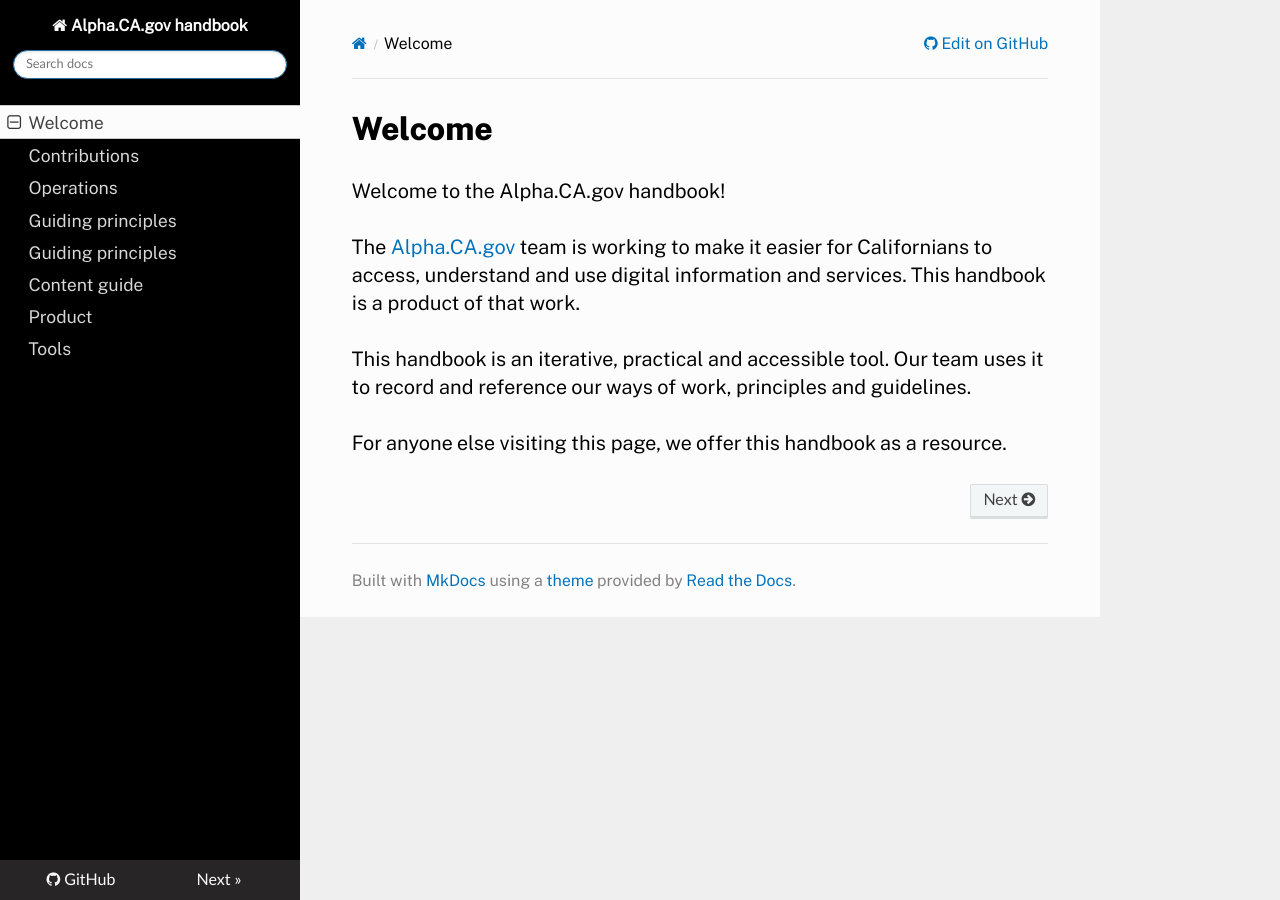
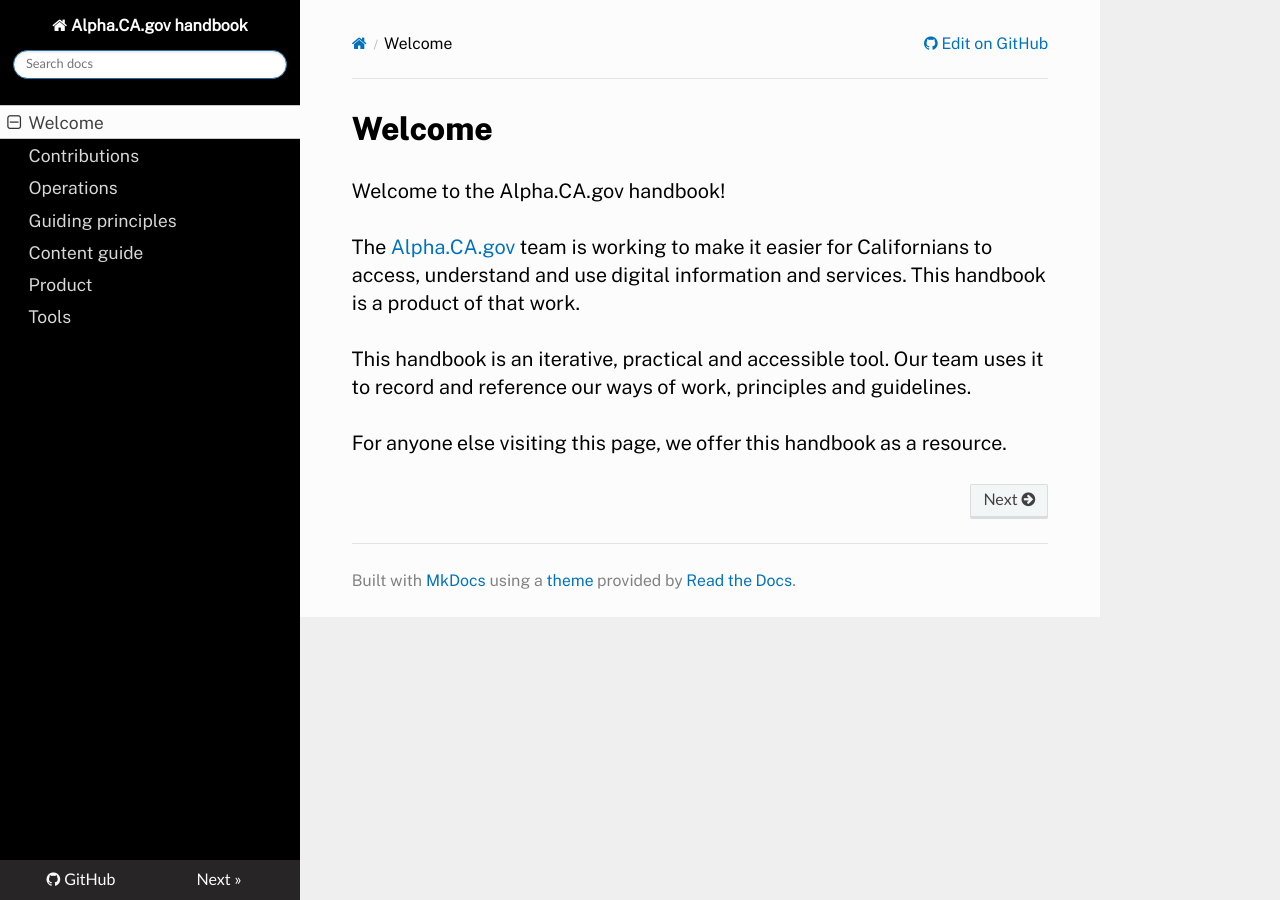
Before and after one commit to cagov/handbook-cadotgov, an MkDocs documentation site: the page built from docs/README.md, in a window 1280 px wide. Built offline with MkDocs 1.6.1, drawn with Linux system fonts in a browser that asks for light colours; nearby versions of some CDN libraries; old or Windows-style settings are respelled for this version of MkDocs.

Commit message:
Update mkdocs.yml

```diff
--- a/mkdocs.yml
+++ b/mkdocs.yml
@@ -6,7 +6,6 @@
     - Welcome: README.md
     - Contributions: contributions.md
     - Operations: operations.md
-    - Guiding principles: guiding-principles/README.md
     - Guiding principles: principles.md
     - Content guide: content.md
     - Product: product.md
```
